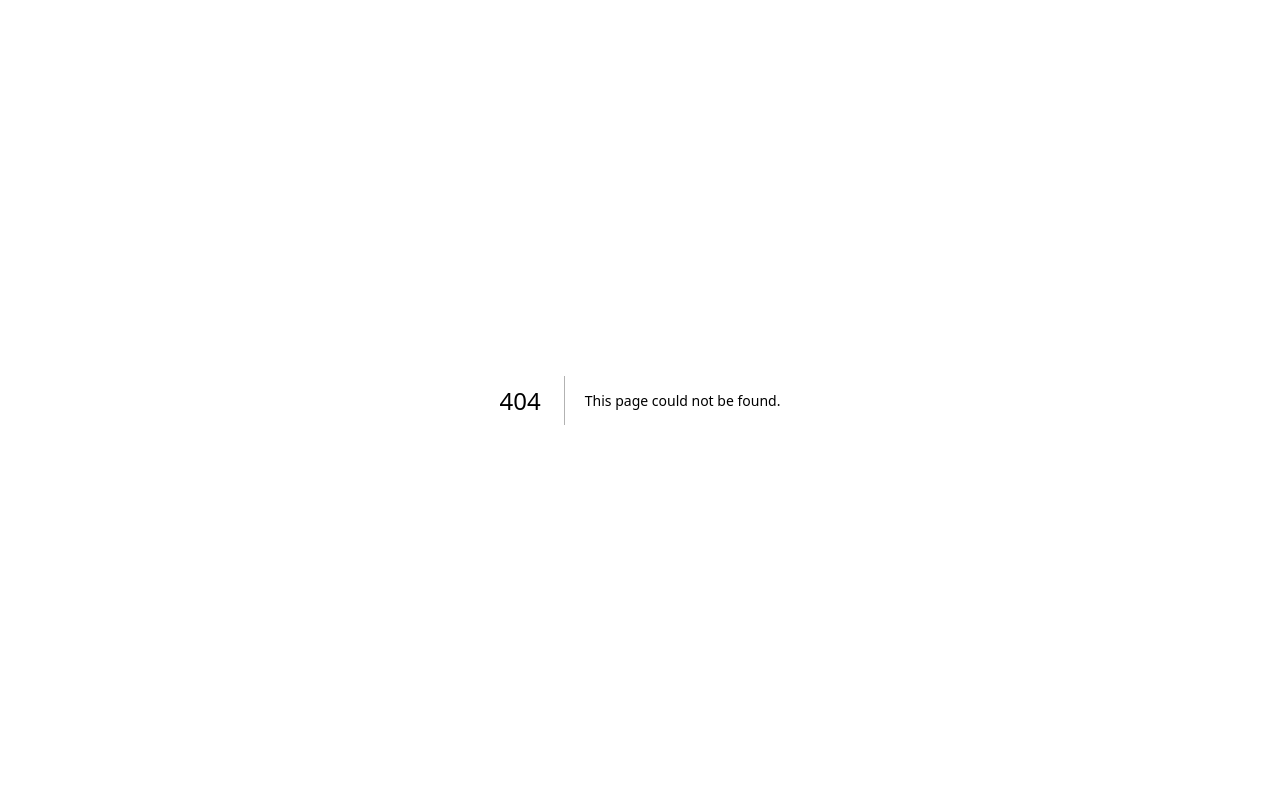
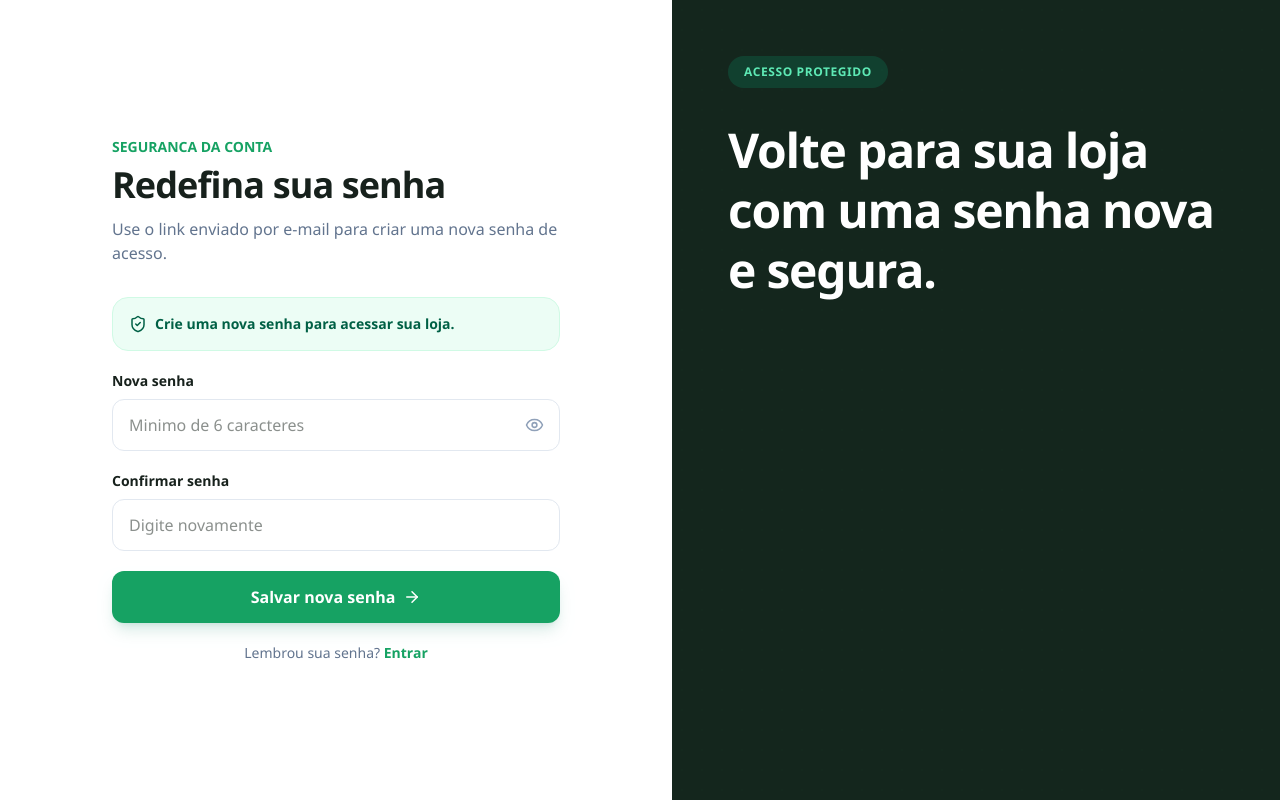
Before and after one commit to Magajane96/catalogo-pro, a Next.js app: page /auth/redefinir-senha in a window 1280 px wide. Before the commit this address had no page. Built offline with nearby package versions, Linux system fonts and the light colour scheme.

Commit message:
feat: adiciona recuperação e redefinição de senha via Supabase

```diff
--- a/src/app/auth/callback/route.ts
+++ b/src/app/auth/callback/route.ts
@@ -4,6 +4,7 @@ import { createClient } from "@/lib/supabase/server";
 export async function GET(request: Request) {
   const { searchParams, origin } = new URL(request.url);
   const code = searchParams.get("code");
+  const next = searchParams.get("next") || "/dashboard";
   if (code) { const supabase = await createClient(); await supabase?.auth.exchangeCodeForSession(code); }
-  return NextResponse.redirect(`${origin}/dashboard`);
+  return NextResponse.redirect(`${origin}${next.startsWith("/") ? next : "/dashboard"}`);
 }
--- /dev/null
+++ b/src/app/auth/redefinir-senha/page.tsx
@@ -0,0 +1,25 @@
+import { ResetPasswordForm } from "@/components/reset-password-form";
+
+export const metadata = { title: "Redefinir senha" };
+
+export default function ResetPasswordPage() {
+  return <main className="grid min-h-screen lg:grid-cols-[1.05fr_.95fr]">
+    <section className="flex flex-col bg-white px-6 py-7 sm:px-12 lg:px-20">
+      <div className="mx-auto flex w-full max-w-md flex-1 items-center py-12">
+        <div className="w-full">
+          <p className="text-sm font-extrabold text-brand">SEGURANCA DA CONTA</p>
+          <h1 className="font-display mt-2 text-4xl font-extrabold tracking-tight">Redefina sua senha</h1>
+          <p className="mt-3 text-slate-500">Use o link enviado por e-mail para criar uma nova senha de acesso.</p>
+          <ResetPasswordForm />
+        </div>
+      </div>
+    </section>
+    <aside className="relative hidden overflow-hidden bg-[#14261d] p-14 text-white lg:flex lg:flex-col lg:justify-between">
+      <div className="absolute inset-0 opacity-20 dot-grid" />
+      <div className="relative">
+        <span className="inline-flex rounded-full bg-emerald-400/15 px-4 py-2 text-xs font-extrabold uppercase tracking-wider text-emerald-300">Acesso protegido</span>
+        <h2 className="font-display mt-8 max-w-lg text-5xl font-extrabold leading-tight tracking-tight">Volte para sua loja com uma senha nova e segura.</h2>
+      </div>
+    </aside>
+  </main>;
+}
--- a/src/components/auth-form.tsx
+++ b/src/components/auth-form.tsx
@@ -36,7 +36,7 @@ export function AuthForm({ mode }: { mode: "login" | "signup" }) {
   async function resetPassword() {
     const email = prompt("Digite o e-mail da sua conta:");
     if (!email) return;
-    try { const supabase = createClient(); const { error } = await supabase.auth.resetPasswordForEmail(email, { redirectTo: `${location.origin}/auth/redefinir-senha` }); if (error) throw error; toast.success("Enviamos as instrucoes para seu e-mail."); }
+    try { const supabase = createClient(); const { error } = await supabase.auth.resetPasswordForEmail(email, { redirectTo: `${location.origin}/auth/callback?next=/auth/redefinir-senha` }); if (error) throw error; toast.success("Enviamos as instrucoes para seu e-mail."); }
     catch (error) { toast.error(error instanceof Error ? error.message : "Falha ao enviar o e-mail."); }
   }
 
--- /dev/null
+++ b/src/components/reset-password-form.tsx
@@ -0,0 +1,57 @@
+"use client";
+
+import Link from "next/link";
+import { useRouter } from "next/navigation";
+import { ArrowRight, Eye, EyeOff, Loader2, ShieldCheck } from "lucide-react";
+import { useState } from "react";
+import { toast } from "sonner";
+import { createClient } from "@/lib/supabase/client";
+
+export function ResetPasswordForm() {
+  const router = useRouter();
+  const [loading, setLoading] = useState(false);
+  const [show, setShow] = useState(false);
+
+  async function submit(event: React.FormEvent<HTMLFormElement>) {
+    event.preventDefault();
+    setLoading(true);
+    const data = new FormData(event.currentTarget);
+    const password = String(data.get("password") || "");
+    const confirmation = String(data.get("confirmation") || "");
+
+    try {
+      if (password !== confirmation) throw new Error("As senhas precisam ser iguais.");
+      const supabase = createClient();
+      const { error } = await supabase.auth.updateUser({ password });
+      if (error) throw error;
+      toast.success("Senha atualizada com sucesso.");
+      router.push("/dashboard");
+      router.refresh();
+    } catch (error) {
+      toast.error(error instanceof Error ? error.message : "Nao foi possivel atualizar sua senha.");
+    } finally {
+      setLoading(false);
+    }
+  }
+
+  return <form onSubmit={submit} className="mt-8 space-y-5">
+    <div className="rounded-2xl border border-emerald-100 bg-emerald-50 p-4 text-sm font-bold text-emerald-800">
+      <span className="flex items-center gap-2"><ShieldCheck size={18} />Crie uma nova senha para acessar sua loja.</span>
+    </div>
+    <label className="block">
+      <span className="mb-2 block text-sm font-bold">Nova senha</span>
+      <span className="relative block">
+        <input name="password" required minLength={6} type={show ? "text" : "password"} autoComplete="new-password" placeholder="Minimo de 6 caracteres" className="h-13 w-full rounded-xl border border-slate-200 bg-white px-4 pr-12 outline-none transition focus:border-brand focus:ring-4 focus:ring-emerald-100" />
+        <button type="button" onClick={() => setShow(!show)} className="absolute right-4 top-1/2 -translate-y-1/2 text-slate-400" aria-label={show ? "Ocultar senha" : "Mostrar senha"}>{show ? <EyeOff size={19} /> : <Eye size={19} />}</button>
+      </span>
+    </label>
+    <label className="block">
+      <span className="mb-2 block text-sm font-bold">Confirmar senha</span>
+      <input name="confirmation" required minLength={6} type={show ? "text" : "password"} autoComplete="new-password" placeholder="Digite novamente" className="h-13 w-full rounded-xl border border-slate-200 bg-white px-4 outline-none transition focus:border-brand focus:ring-4 focus:ring-emerald-100" />
+    </label>
+    <button disabled={loading} className="flex h-13 w-full items-center justify-center gap-2 rounded-xl bg-brand font-extrabold text-white shadow-lg shadow-emerald-700/15 transition hover:bg-[#128452] disabled:opacity-60">
+      {loading ? <Loader2 className="animate-spin" size={20} /> : <>Salvar nova senha<ArrowRight size={18} /></>}
+    </button>
+    <p className="text-center text-sm text-slate-500">Lembrou sua senha? <Link href="/login" className="font-extrabold text-brand hover:underline">Entrar</Link></p>
+  </form>;
+}
```
